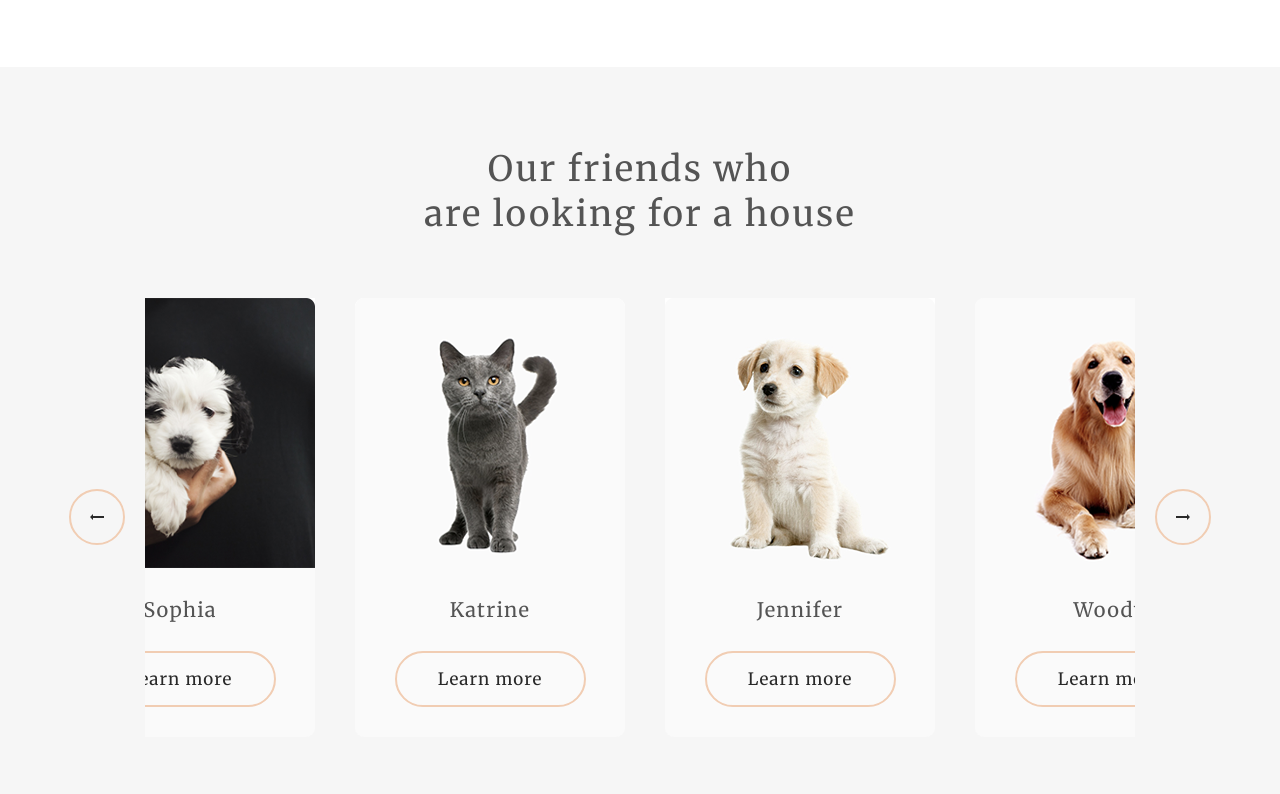
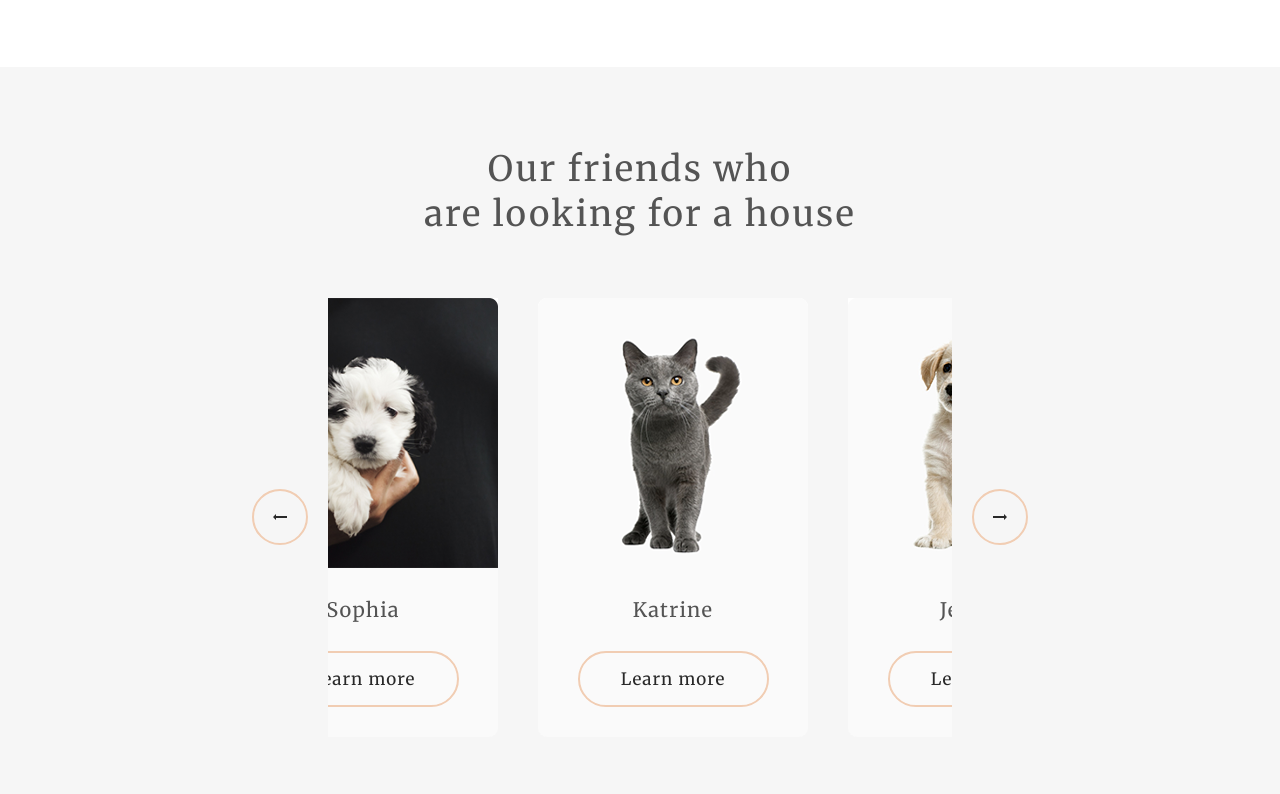
Before and after one commit to nst-mznts/SHELTER, a plain HTML site: page index.html in a window 1280 px wide. Shown: the part 2182-2976 px from the top of the page. Drawn offline with nearby package versions, Linux system fonts and the light colour scheme.

Commit message:
refactor: change style.css file

```diff
--- a/style.css
+++ b/style.css
@@ -744,11 +744,11 @@ footer h3 {
         padding: 80px 30px 100px;
     }
 
-    /*.carousel-wrapper {
-        width: 580px;
+    .carousel-wrapper {
+        width: 624px;
         margin: 0 20px;
         overflow: hidden;
-    }*/
+    }
 
     .carousel-cards {
         left: -720px;
@@ -1013,11 +1013,11 @@ footer h3 {
         justify-content: center;
     }
 
-   /* .carousel-wrapper {
+   .carousel-wrapper {
         width: 270px;
         margin: 0 20px;
         overflow: hidden;
-    }*/
+    }
 
     .card {
         order: 1;
```
